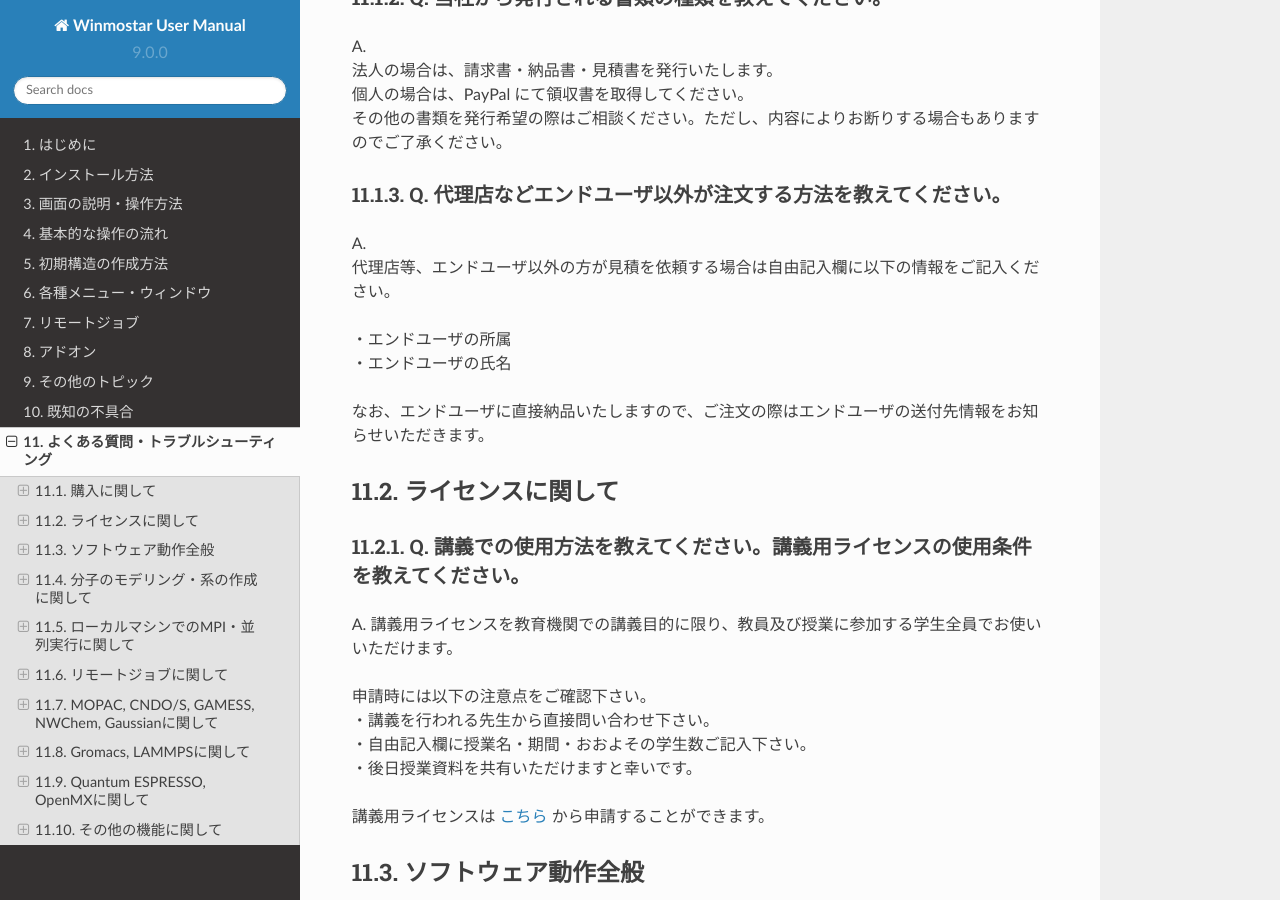
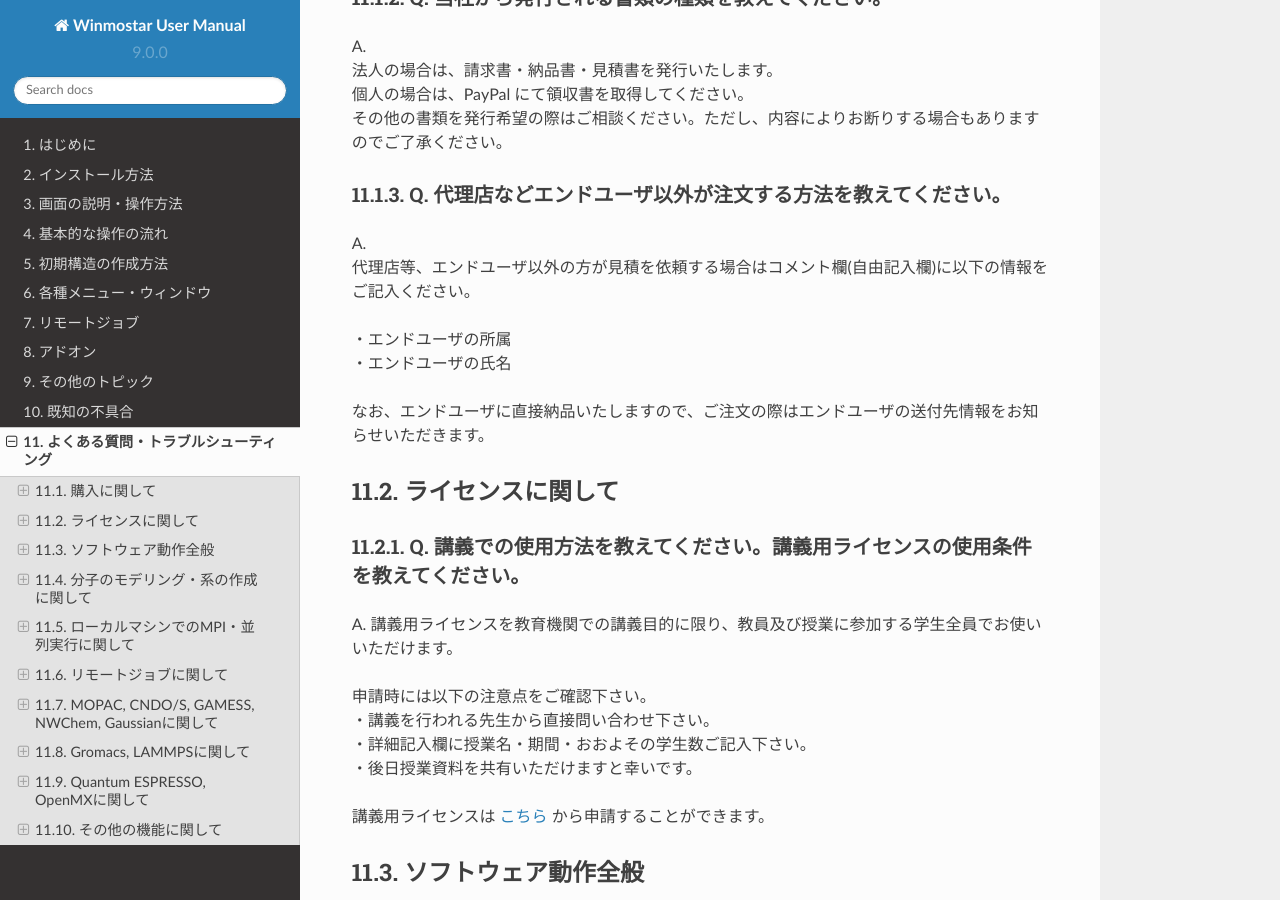
Before and after one commit to X-Ability/winmostar_doc, a Sphinx documentation site: the page built from source/faq/faq.rst, in a window 1280 px wide and 900 px high, scrolled down 2150 px. Built offline with Sphinx 7.4.7 and the Read the Docs theme 2.0.0, drawn with Linux system fonts in a browser that asks for light colours.

Commit message:
FAQ微修正
git-svn-id: http://varane/svn/winmostar_doc/trunk@49 10044ad8-96a7-4fcc-a7cb-627c628f43f5

```diff
--- a/source/faq/faq.rst
+++ b/source/faq/faq.rst
@@ -36,7 +36,7 @@ Q. 代理店などエンドユーザ以外が注文する方法を教えてく
 ^^^^^^^^^^^^^^^^^^^^^^^^^^^^^^^^^^^^^^^^^^^^^^^^^^^^^^^^^^^^^^^^
 
 | A.
-| 代理店等、エンドユーザ以外の方が見積を依頼する場合は自由記入欄に以下の情報をご記入ください。
+| 代理店等、エンドユーザ以外の方が見積を依頼する場合はコメント欄(自由記入欄)に以下の情報をご記入ください。
 |
 | ・エンドユーザの所属
 | ・エンドユーザの氏名
@@ -53,7 +53,7 @@ Q. 講義での使用方法を教えてください。講義用ライセンス
 |
 | 申請時には以下の注意点をご確認下さい。
 | ・講義を行われる先生から直接問い合わせ下さい。
-| ・自由記入欄に授業名・期間・おおよその学生数ご記入下さい。
+| ・詳細記入欄に授業名・期間・おおよその学生数ご記入下さい。
 | ・後日授業資料を共有いただけますと幸いです。
 |
 | 講義用ライセンスは `こちら <https://winmostar.com/jp/support_jp.php>`_ から申請することができます。
```
